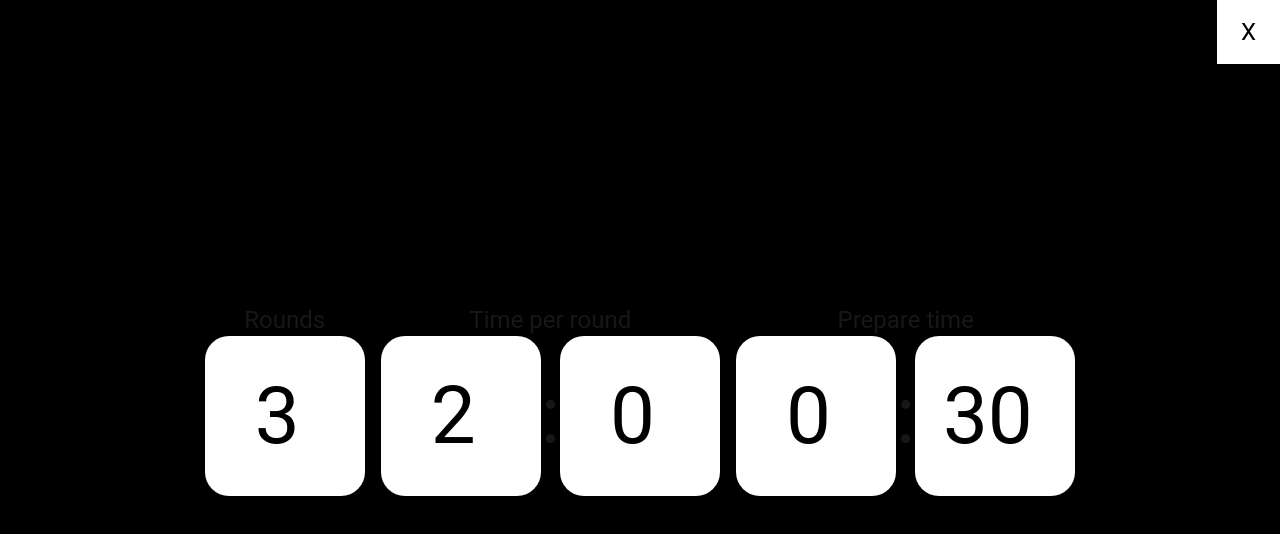
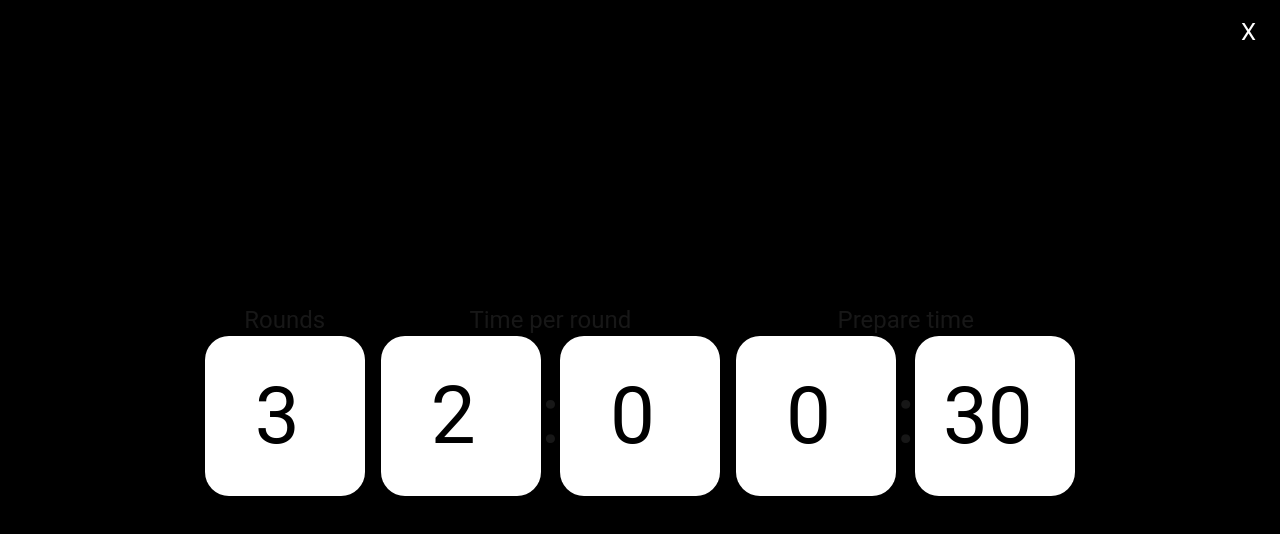
Before and after one commit to joniborda/boxing-timer, a Next.js app: page / in a window 1280 px wide. Both pictures are taken after a click on the button "Setup". Shown: the top 534 px of the page. Built offline with nearby package versions, Linux system fonts and the light colour scheme.

Commit message:
close buton on setup in white color

```diff
--- a/src/app/Timer.tsx
+++ b/src/app/Timer.tsx
@@ -178,7 +178,7 @@ function Timer() {
             <section className={`backdrop fixed top-0 left-0 w-full h-full bg-black bg-opacity-50  ${isSetupOpen ? "" : "hidden"}`}>
                 <div className="bg-black w-full h-full flex flex-col lg:flex-row justify-center items-center gap-4">
                     <button
-                        className="py-4 px-6 bg-white text-black text-2xl absolute top-0 right-0"
+                        className="py-4 px-6 text-white text-2xl absolute top-0 right-0"
                         onClick={() => { closeSetup(); }}
                     >
                         X
```
